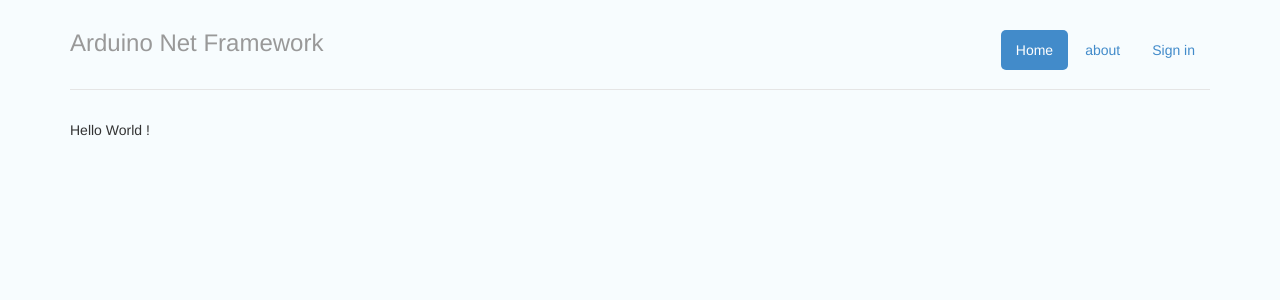
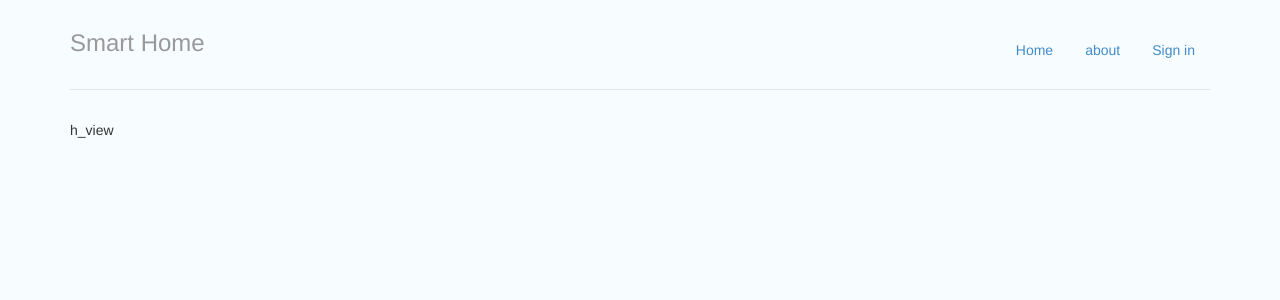
Before and after one commit to ZeroCBR/Smarthome, a CodeIgniter app: the page made by application/views/index.php in a window 1280 px wide. Shown: the top 300 px of the page. Run offline with CodeIgniter, Linux system fonts and the light colour scheme.

Commit message:
Fix the nav bar color when the url change

```diff
--- a/application/views/index.php
+++ b/application/views/index.php
@@ -14,6 +14,6 @@
 		if(isset($addr))
 			$this->load->view($addr);
 		else
-			echo "Hello World !";
+			echo uri_string();
 	?>
 </div>
--- a/application/views/share/_topnav.php
+++ b/application/views/share/_topnav.php
@@ -1,6 +1,6 @@
 <ul class="nav nav-pills pull-right" id="nav-bar">
-	<li class="active"><a href="<?= site_url("home"); ?>"> Home </a></li>
-	<li> <a href="#">about</a> </li>
-	<li> <a href="<?= site_url("home/login_page"); ?>">Sign in</a></li>
+	<li <?php if (uri_string()===""||uri_string()==="home")echo "class='active'";?>><a href="<?= site_url("home"); ?>"> Home </a></li>
+	<li  <?php if(uri_string()==="home/about")echo "class='active'";?> > <a href="<?= site_url("home/about")?>">about</a> </li>
+	<li  <?php if(uri_string()==='home/login_page') echo "class='active'"; ?> > <a href="<?= site_url("home/login_page"); ?>">Sign in</a></li>
 </ul>
-<h3 class="text-muted">Arduino Net Framework</h3>
+<h3 class="text-muted">Smart Home</h3>
```
Also changed, not shown: 1 other file.
